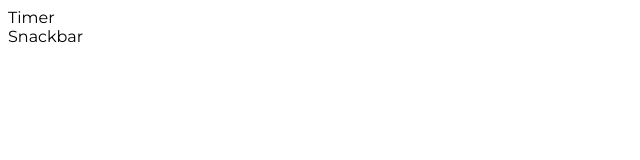
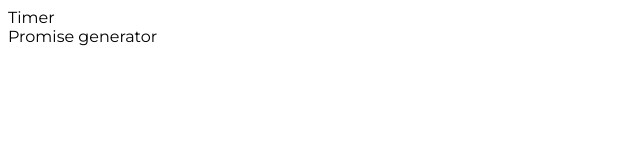
Before and after one commit to OduvanA/goit-js-hw-10, a website built with Vite: page src/index.html in a window 1280 px wide. Shown: the whole page, without its empty margins (0-640 px from the left). Built offline with nearby package versions, Linux system fonts and the light colour scheme.

Commit message:
Update index.html

```diff
--- a/src/index.html
+++ b/src/index.html
@@ -16,7 +16,7 @@
       <nav>
         <ul>
           <li><a href="./1-timer.html">Timer</a></li>
-          <li><a href="./2-snackbar.html">Snackbar</a></li>
+          <li><a href="./2-snackbar.html">Promise generator</a></li>
         </ul>
       </nav>
     </section>
```
